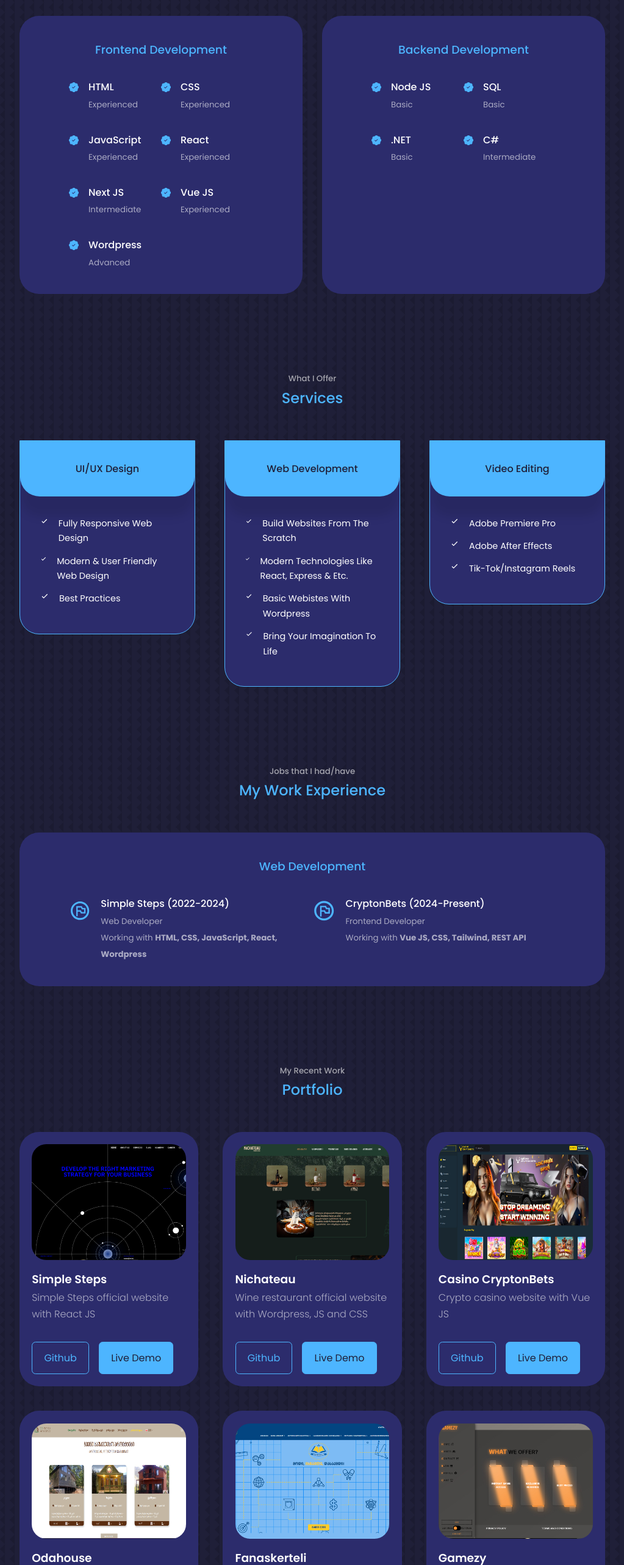
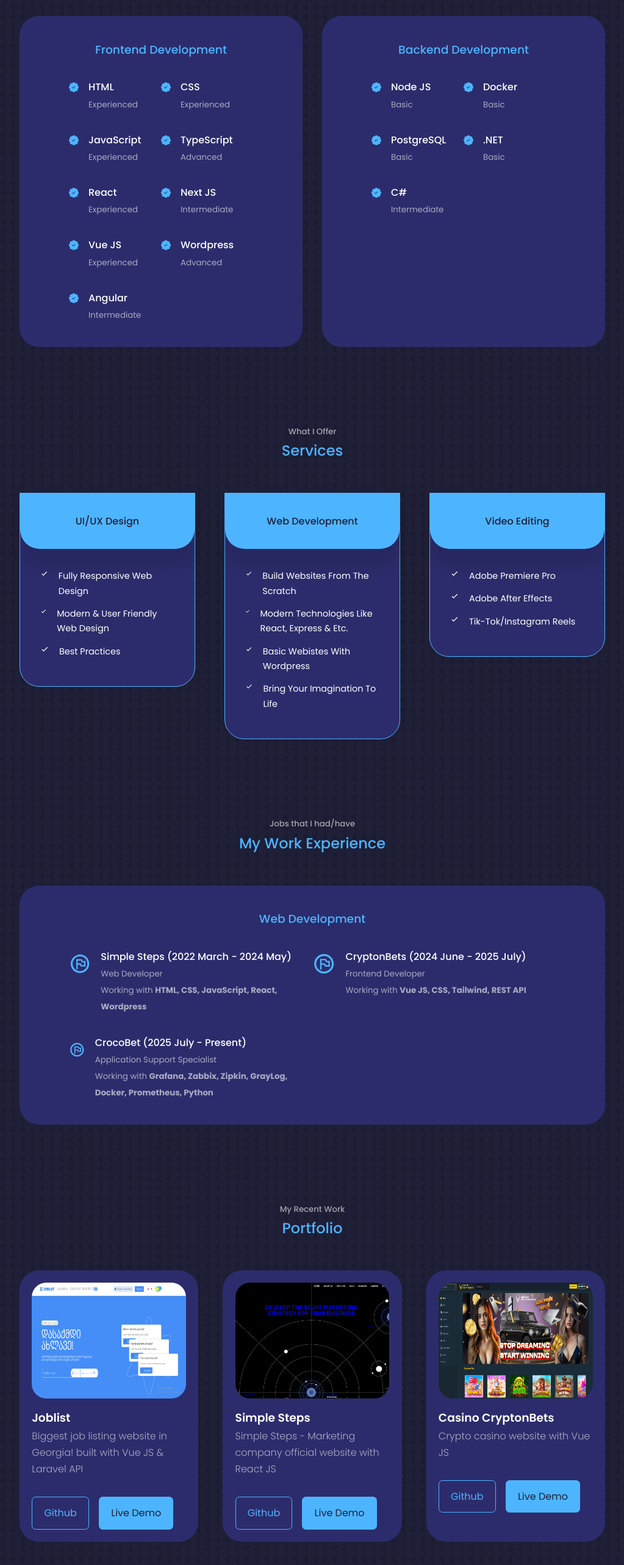
Before and after one commit to 13Nephilimm/nephilims-portfolio-react, a React (Create React App) app: page / in a window 1280 px wide. Shown: the part 1980-4546 px from the top of the page at 61% size, without its empty margins (128-1151 px from the left). Built offline with nearby package versions, Linux system fonts and the light colour scheme; a web font is replaced by a local one.

Commit message:
fully updated

```diff
--- a/src/components/experience/Experience.jsx
+++ b/src/components/experience/Experience.jsx
@@ -36,6 +36,13 @@ const Experience = () => {
             <article className="experience-details">
               <BsFillPatchCheckFill className="experience-details-icon" />
               <div>
+                <h4>TypeScript</h4>
+                <small className="text-light">Advanced</small>
+              </div>
+            </article>
+            <article className="experience-details">
+              <BsFillPatchCheckFill className="experience-details-icon" />
+              <div>
                 <h4>React</h4>
                 <small className="text-light">Experienced</small>
               </div>
@@ -61,6 +68,13 @@ const Experience = () => {
                 <small className="text-light">Advanced</small>
               </div>
             </article>
+            <article className="experience-details">
+              <BsFillPatchCheckFill className="experience-details-icon" />
+              <div>
+                <h4>Angular</h4>
+                <small className="text-light">Intermediate</small>
+              </div>
+            </article>
           </div>
         </div>
         <div className="experience-backend">
@@ -76,7 +90,14 @@ const Experience = () => {
             <article className="experience-details">
               <BsFillPatchCheckFill className="experience-details-icon" />
               <div>
-                <h4>SQL</h4>
+                <h4>Docker</h4>
+                <small className="text-light">Basic</small>
+              </div>
+            </article>
+            <article className="experience-details">
+              <BsFillPatchCheckFill className="experience-details-icon" />
+              <div>
+                <h4>PostgreSQL</h4>
                 <small className="text-light">Basic</small>
               </div>
             </article>
--- a/src/components/portfolio/Portfolio.jsx
+++ b/src/components/portfolio/Portfolio.jsx
@@ -13,19 +13,21 @@ import IMG9 from "../../assets/portfolio5.jpg";
 const data = [
   {
     id: 1,
-    image: IMG1,
-    title: "Simple Steps",
-    description: "Simple Steps official website with React JS",
-    github: "https://github.com/13Nephilimm/Simple-Steps-React-Website",
-    demo: "https://simplestepss.netlify.app",
+    image: IMG8,
+    title: "Joblist",
+    description:
+      "Biggest job listing website in Georgia! built with Vue JS & Laravel API",
+    github: "https://github.com/13Nephilimm/joblist",
+    demo: "https://joblist.ge",
   },
   {
     id: 2,
-    image: IMG2,
-    title: "Nichateau",
-    description: "Wine restaurant official website with Wordpress, JS and CSS",
-    github: "#",
-    demo: "https://nichateau.ge",
+    image: IMG1,
+    title: "Simple Steps",
+    description:
+      "Simple Steps - Marketing company official website with React JS",
+    github: "https://github.com/13Nephilimm/Simple-Steps-React-Website",
+    demo: "https://simplestepss.netlify.app",
   },
   {
     id: 3,
@@ -37,6 +39,22 @@ const data = [
   },
   {
     id: 4,
+    image: IMG6,
+    title: "Gamezy",
+    description: "TBC x USAID Course final project with Next JS",
+    github: "https://github.com/13Nephilimm/tbc-app",
+    demo: "https://tbc-app-13nephilimms-projects.vercel.app",
+  },
+  {
+    id: 5,
+    image: IMG7,
+    title: "ValorApp",
+    description: "Valorant Appication with React and Framer Motion",
+    github: "https://github.com/13Nephilimm/Valorapp",
+    demo: "https://nephilims-valorapp.netlify.app/",
+  },
+  {
+    id: 6,
     image: IMG4,
     title: "Odahouse",
     description: "Real estate website with Wordpress",
@@ -44,36 +62,20 @@ const data = [
     demo: "https://odahouse.ge/",
   },
   {
-    id: 5,
+    id: 7,
+    image: IMG2,
+    title: "Nichateau",
+    description: "Wine restaurant official website with Wordpress, JS and CSS",
+    github: "#",
+    demo: "https://nichateau.ge",
+  },
+  {
+    id: 8,
     image: IMG5,
     title: "Fanaskerteli",
     description: "Education website with Wordpress, JS and CSS",
     github: "#",
     demo: "https://fanaskerteli.edu.ge",
-  },
-  {
-    id: 6,
-    image: IMG6,
-    title: "Gamezy",
-    description: "TBC x USAID Course final project with Next JS",
-    github: "https://github.com/13Nephilimm/tbc-app",
-    demo: "https://tbc-app-13nephilimms-projects.vercel.app",
-  },
-  {
-    id: 7,
-    image: IMG7,
-    title: "ValorApp",
-    description: "Valorant Appication with React and Framer Motion",
-    github: "https://github.com/13Nephilimm/Valorapp",
-    demo: "https://nephilims-valorapp.netlify.app/",
-  },
-  {
-    id: 8,
-    image: IMG8,
-    title: "Affiliate Cryptonbets",
-    description: "Affiliate Panel for Cryptonbets with Vue JS",
-    github: "https://github.com/13Nephilimm/affiliate",
-    demo: "https://affiliate.cryptonbets.com/",
   },
   {
     id: 9,
--- a/src/components/workExperience/WorkExperience.jsx
+++ b/src/components/workExperience/WorkExperience.jsx
@@ -15,7 +15,7 @@ const Experience = () => {
             <article className="work-experience-details">
               <MdOutlineFlagCircle className="work-experience-details-icon" />
               <div>
-                <h4>Simple Steps (2022-2024)</h4>
+                <h4>Simple Steps (2022 March - 2024 May)</h4>
                 <small className="text-light">
                   Web Developer <br />
                 </small>
@@ -28,12 +28,27 @@ const Experience = () => {
             <article className="work-experience-details">
               <MdOutlineFlagCircle className="work-experience-details-icon" />
               <div>
-                <h4>CryptonBets (2024-Present)</h4>
+                <h4>CryptonBets (2024 June - 2025 July)</h4>
                 <small className="text-light">
                   Frontend Developer <br />
                 </small>
                 <small className="text-light">
                   Working with <strong>Vue JS, CSS, Tailwind, REST API</strong>
+                </small>
+              </div>
+            </article>
+            <article className="work-experience-details">
+              <MdOutlineFlagCircle className="work-experience-details-icon" />
+              <div>
+                <h4>CrocoBet (2025 July - Present)</h4>
+                <small className="text-light">
+                  Application Support Specialist <br />
+                </small>
+                <small className="text-light">
+                  Working with{" "}
+                  <strong>
+                    Grafana, Zabbix, Zipkin, GrayLog, Docker, Prometheus, Python
+                  </strong>
                 </small>
               </div>
             </article>
```
Also changed, not shown: src/assets/portfolio8.jpg.
